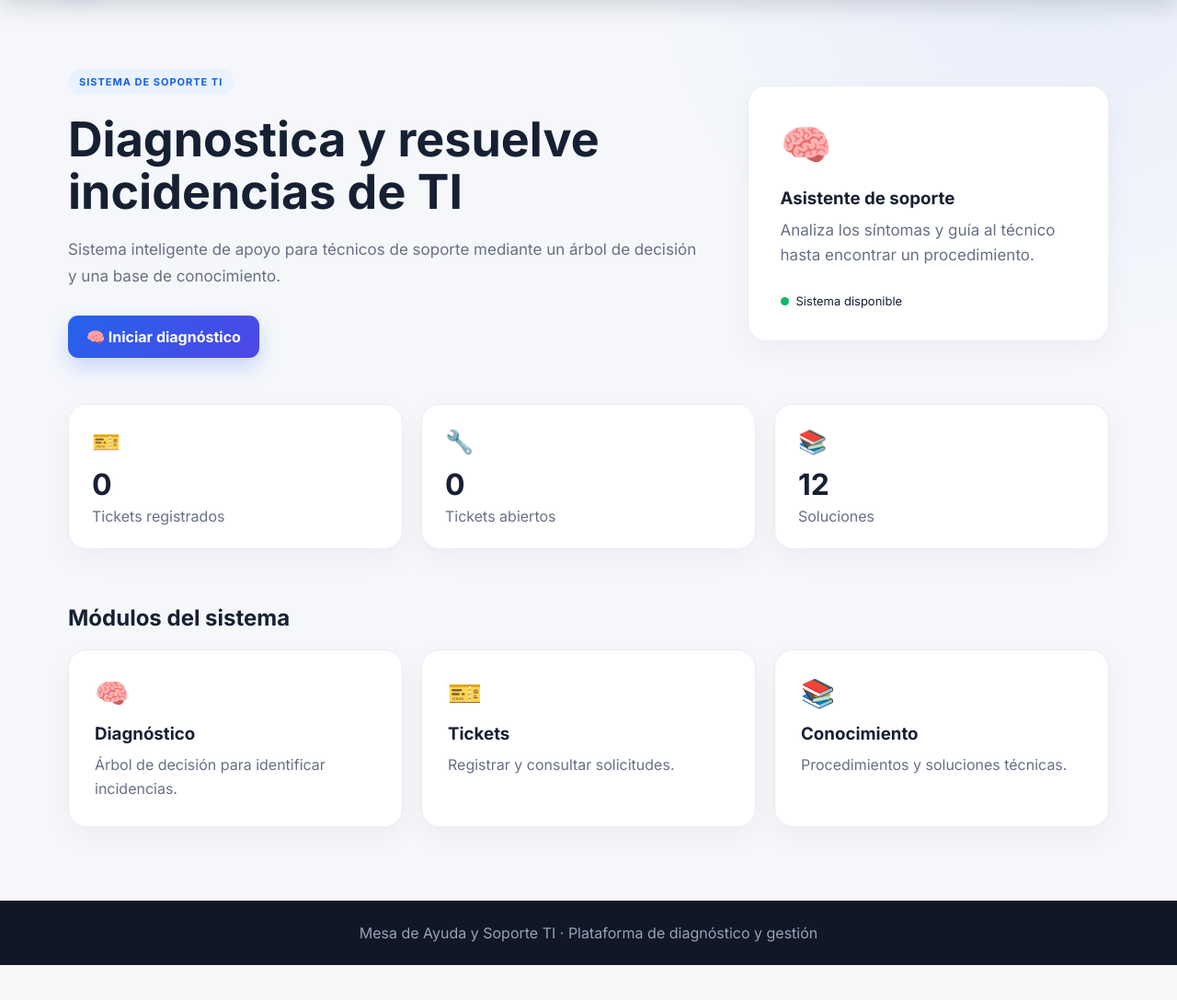
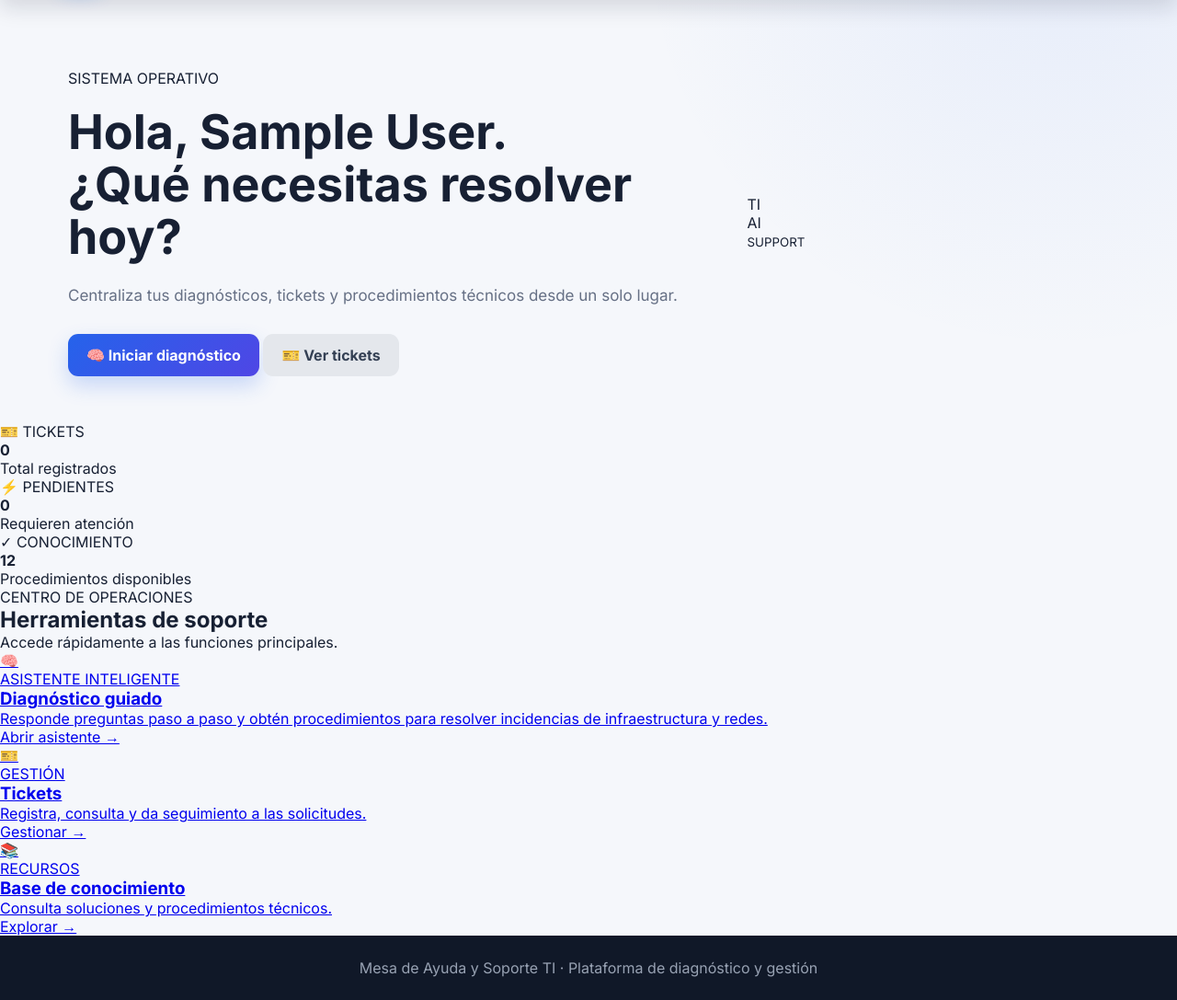
Before and after one commit to kalethgarcia76/proyecto_Final, a Flask app: page / in a window 1280 px wide. Shown: the part 76-1163 px from the top of the page at 92% size. Before the commit the page ends 1125 px from the top, so only its background shows below. Run offline with Flask 3, Linux system fonts and the light colour scheme; the visitor is signed in with stand-in values (Sample User, id 1).

Commit message:
style: redesign dashboard interface

```diff
--- a/templates/index.html
+++ b/templates/index.html
@@ -1,185 +1,138 @@
 {% extends "base.html" %}
 
-{% block title %}
-Inicio | Mesa de Ayuda TI
-{% endblock %}
-
+{% block title %}Panel principal | Mesa de Ayuda TI{% endblock %}
 
 {% block content %}
 
-<section class="hero">
+<div class="dashboard-page">
 
-    <div>
+    <section class="hero dashboard-hero">
 
-        <span class="badge">
-            SISTEMA DE SOPORTE TI
-        </span>
+        <div class="hero-content">
+            <div class="welcome-line">
+                <span class="live-dot"></span>
+                SISTEMA OPERATIVO
+            </div>
 
             <h1>
-            Diagnostica y resuelve
-            incidencias de TI
+                Hola, {{ session.get('nombre', 'Técnico') }}.
+                <br>
+                <span>¿Qué necesitas resolver hoy?</span>
             </h1>
 
             <p>
-            Sistema inteligente de apoyo para técnicos
-            de soporte mediante un árbol de decisión
-            y una base de conocimiento.
+                Centraliza tus diagnósticos, tickets y procedimientos
+                técnicos desde un solo lugar.
             </p>
 
-        <a
-            href="{{ url_for('diagnostico.iniciar') }}"
-            class="btn-primary"
-        >
+            <div class="hero-actions">
+                <a href="{{ url_for('diagnostico.iniciar') }}" class="btn-primary">
                     🧠 Iniciar diagnóstico
                 </a>
 
+                <a href="{{ url_for('tickets.listar') }}" class="btn-secondary">
+                    🎫 Ver tickets
+                </a>
+            </div>
         </div>
 
-
-    <div class="hero-card">
-
-        <div class="assistant-icon">
-            🧠
-        </div>
-
-        <h3>
-            Asistente de soporte
-        </h3>
-
-        <p>
-            Analiza los síntomas y guía al técnico
-            hasta encontrar un procedimiento.
-        </p>
-
-        <div class="status">
-            <span></span>
-            Sistema disponible
-        </div>
-
+        <div class="dashboard-orb">
+            <div class="orb-ring ring-one"></div>
+            <div class="orb-ring ring-two"></div>
+            <div class="orb-core">TI</div>
+            <div class="orb-label">AI<br><small>SUPPORT</small></div>
         </div>
 
     </section>
 
+    <section class="dashboard-stats">
 
-<section class="stats">
-
-    <div class="stat-card">
-
-        <span>🎫</span>
-
-        <strong>
-            {{ total_tickets }}
-        </strong>
-
-        <p>
-            Tickets registrados
-        </p>
-
+        <div class="modern-stat blue-stat">
+            <div class="stat-top">
+                <span class="stat-icon">🎫</span>
+                <span class="stat-label">TICKETS</span>
+            </div>
+            <strong>{{ total_tickets }}</strong>
+            <p>Total registrados</p>
         </div>
 
-
-    <div class="stat-card">
-
-        <span>🔧</span>
-
-        <strong>
-            {{ tickets_abiertos }}
-        </strong>
-
-        <p>
-            Tickets abiertos
-        </p>
-
+        <div class="modern-stat orange-stat">
+            <div class="stat-top">
+                <span class="stat-icon">⚡</span>
+                <span class="stat-label">PENDIENTES</span>
+            </div>
+            <strong>{{ tickets_abiertos }}</strong>
+            <p>Requieren atención</p>
         </div>
 
-
-    <div class="stat-card">
-
-        <span>📚</span>
-
-        <strong>
-            {{ soluciones }}
-        </strong>
-
-        <p>
-            Soluciones
-        </p>
-
+        <div class="modern-stat green-stat">
+            <div class="stat-top">
+                <span class="stat-icon">✓</span>
+                <span class="stat-label">CONOCIMIENTO</span>
+            </div>
+            <strong>{{ soluciones }}</strong>
+            <p>Procedimientos disponibles</p>
         </div>
 
     </section>
 
+    <section class="dashboard-section-header">
+        <div>
+            <span class="section-kicker">CENTRO DE OPERACIONES</span>
+            <h2>Herramientas de soporte</h2>
+        </div>
+        <p>Accede rápidamente a las funciones principales.</p>
+    </section>
 
-<section class="features">
+    <section class="modern-module-grid">
 
-    <h2>
-        Módulos del sistema
-    </h2>
-
-    <div class="feature-grid">
-
-        <a
-            href="{{ url_for('diagnostico.iniciar') }}"
-            class="feature-card"
-        >
-
-            <div>
-                🧠
+        <a href="{{ url_for('diagnostico.iniciar') }}" class="modern-module module-main">
+            <div class="module-icon">🧠</div>
+            <div class="module-body">
+                <span class="module-tag">ASISTENTE INTELIGENTE</span>
+                <h3>Diagnóstico guiado</h3>
+                <p>
+                    Responde preguntas paso a paso y obtén procedimientos
+                    para resolver incidencias de infraestructura y redes.
+                </p>
+                <span class="module-link">Abrir asistente →</span>
             </div>
-
-            <h3>
-                Diagnóstico
-            </h3>
-
-            <p>
-                Árbol de decisión para identificar
-                incidencias.
-            </p>
-
         </a>
 
-
-        <a
-            href="{{ url_for('tickets.listar') }}"
-            class="feature-card"
-        >
-
-            <div>
-                🎫
+        <a href="{{ url_for('tickets.listar') }}" class="modern-module">
+            <div class="module-icon">🎫</div>
+            <div class="module-body">
+                <span class="module-tag">GESTIÓN</span>
+                <h3>Tickets</h3>
+                <p>Registra, consulta y da seguimiento a las solicitudes.</p>
+                <span class="module-link">Gestionar →</span>
             </div>
-
-            <h3>
-                Tickets
-            </h3>
-
-            <p>
-                Registrar y consultar solicitudes.
-            </p>
-
         </a>
 
+        <a href="{{ url_for('conocimiento.listar') }}" class="modern-module">
+            <div class="module-icon">📚</div>
+            <div class="module-body">
+                <span class="module-tag">RECURSOS</span>
+                <h3>Base de conocimiento</h3>
+                <p>Consulta soluciones y procedimientos técnicos.</p>
+                <span class="module-link">Explorar →</span>
+            </div>
+        </a>
 
-        <a
-            href="{{ url_for('conocimiento.listar') }}"
-            class="feature-card"
-        >
+        {% if session.get("rol") == "administrador" %}
+        <a href="{{ url_for('accesos.listar') }}" class="modern-module">
+            <div class="module-icon">🛡️</div>
+            <div class="module-body">
+                <span class="module-tag">ADMINISTRACIÓN</span>
+                <h3>Auditoría</h3>
+                <p>Consulta los accesos registrados en el sistema.</p>
+                <span class="module-link">Ver registros →</span>
+            </div>
+        </a>
+        {% endif %}
 
-            <div>
-                📚
-            </div>
-
-            <h3>
-                Conocimiento
-            </h3>
-
-            <p>
-                Procedimientos y soluciones técnicas.
-            </p>
-
-        </a>
+    </section>
 
 </div>
 
-</section>
-
 {% endblock %}
```
Lines whose indentation alone changed are shown as unchanged.
